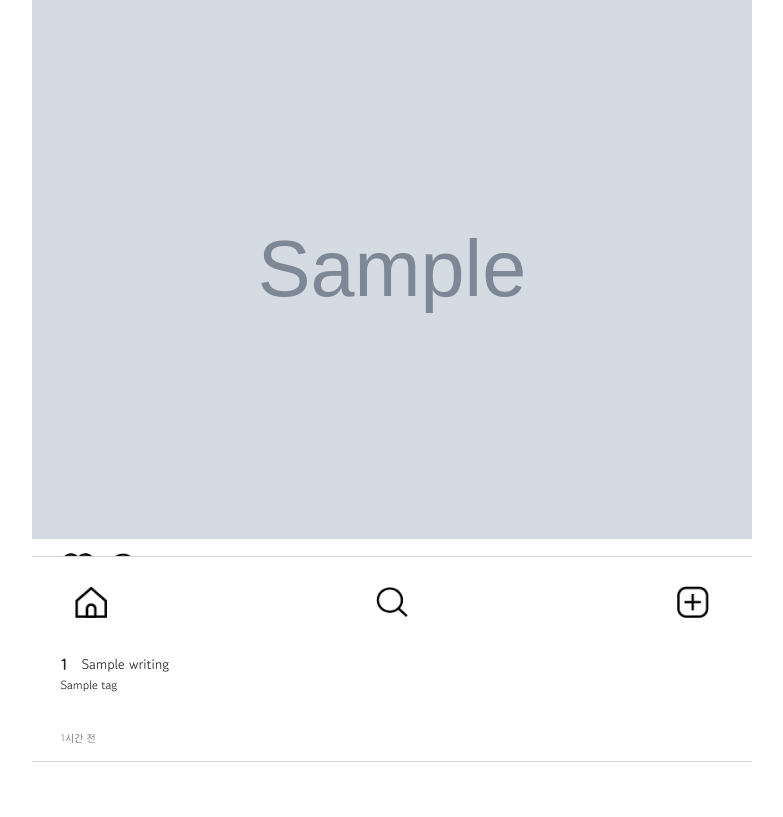
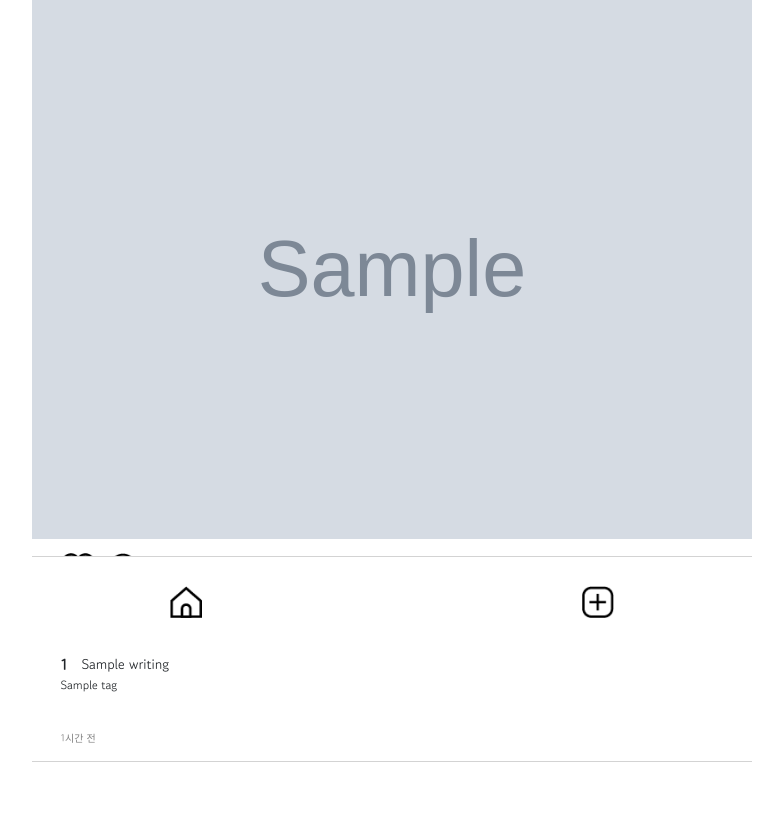
Before and after one commit to joong8812/9kbab, a Flask app: template templates/myfeed.html in a window 1280 px wide. Shown: the part 153-970 px from the top of the page, without its empty margins (248-1031 px from the left). Run offline with Flask 2, Linux system fonts and the light colour scheme; the template is opened without the code that fills it: most values are stand-ins (such as "Sample title", 1, 10 or a date in 2020); grey boxes marked "Sample" are stand-in pictures.

Commit message:
fix - [메인페이지, 나의 피드페이지] 푸터 검색 아이콘 삭제

```diff
--- a/static/css/myfeed.css
+++ b/static/css/myfeed.css
@@ -177,4 +177,6 @@ body {
 #footer #icon-wrapper img {
   width: 5%;
   cursor: pointer;
+  margin-left : 15%;
+  margin-right : 15%;
 }
--- a/static/css/mypage.css
+++ b/static/css/mypage.css
@@ -139,6 +139,8 @@ body {
 #footer #icon-wrapper img {
   width: 5%;
   cursor: pointer;
+  margin-left : 15%;
+  margin-right : 15%;
 }
 
 @media (min-width: 576px) {
--- a/templates/myfeed.html
+++ b/templates/myfeed.html
@@ -133,7 +133,6 @@
     <div id="footer">
         <div id="icon-wrapper">
             <img src="../static/images/home.png" onclick="goHome()">
-            <img src="../static/images/search.png">
             <img src="../static/images/trending.png" onclick="goWrite()">
         </div>
     </div>
--- a/templates/mypage.html
+++ b/templates/mypage.html
@@ -96,7 +96,6 @@
         <div id="footer">
             <div id="icon-wrapper">
                 <img src="{{url_for('static', filename='images/home.png')}}" onclick="goHome()">
-                <img src="{{url_for('static', filename='images/search.png')}}">
                 <img src="{{url_for('static', filename='images/trending.png')}}" onclick="goWrite()">
             </div>
         </div>
```
